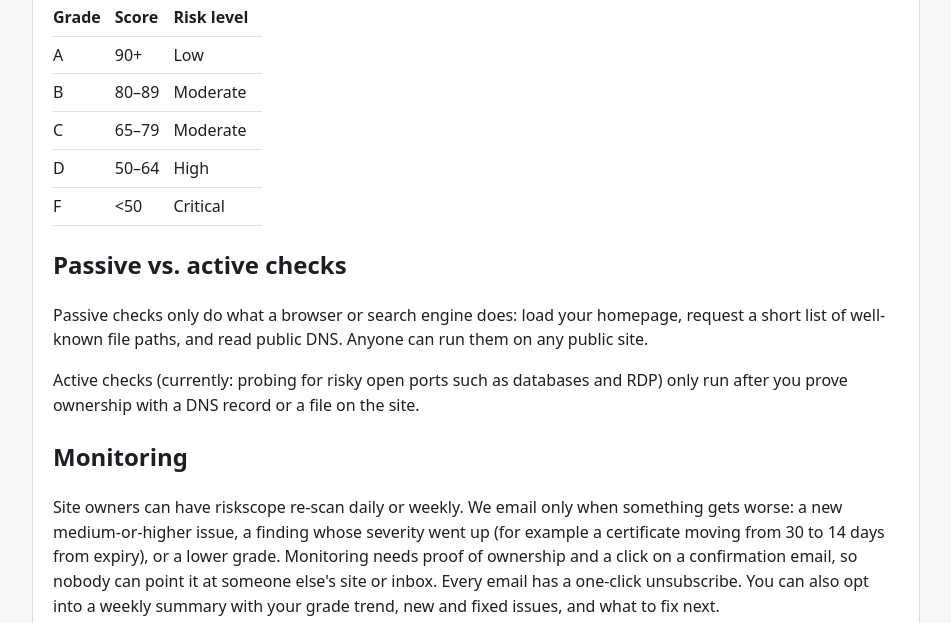
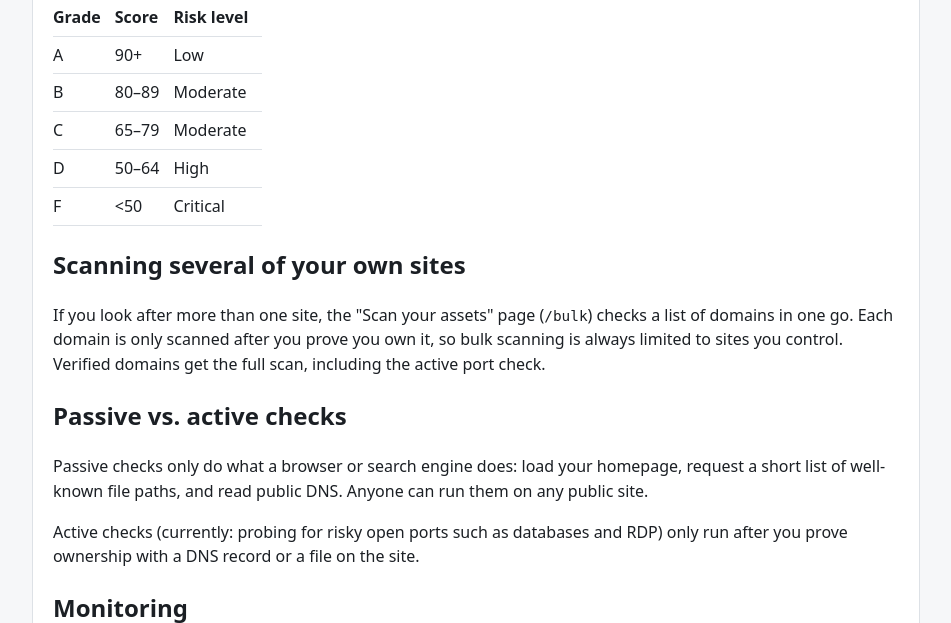
Before and after one commit to alifjegham-wq/Riskscope, a FastAPI app: page /how-it-works in a window 1280 px wide. Shown: the part 608-1231 px from the top of the page, without its empty margins (164-1115 px from the left). Run offline with FastAPI, Linux system fonts and the light colour scheme.

Commit message:
Verified-asset bulk scan (scan many of your own domains at once) (#9)
* Add verified-asset bulk scan (scan many of your own domains at once)

New /bulk page and POST /api/bulk-scan accept a list of domains and scan
each — but only after it passes the existing ownership verification, so a
bulk scan is always scoped to domains the requester controls. Verified
domains get the full scan including active checks; unverified domains are
not scanned and are returned with their verification token to publish;
invalid entries are reported and skipped.

- Services.bulk_scan: dedupes, caps at RISKSCOPE_MAX_BULK_TARGETS (25),
  runs with bounded concurrency, verifies then scans
- bulk_new.html (form) and bulk.html (per-domain results), linked from
  the home page and explained on how-it-works
- Tests: verified vs unverified vs invalid handling, dedupe + cap, the
  JSON API shape, and the home-page link

Co-Authored-By: Claude Opus 4.8 <noreply@anthropic.com>
Claude-Session: https://claude.ai/code/session_01MyXPcLXSSF3qp8iXXaaMtZ

* docs: explain bulk asset scanning on the how-it-works page

Co-Authored-By: Claude Opus 4.8 <noreply@anthropic.com>
Claude-Session: https://claude.ai/code/session_01MyXPcLXSSF3qp8iXXaaMtZ

---------

Co-authored-by: Claude <noreply@anthropic.com>

```diff
--- a/src/riskscope/config.py
+++ b/src/riskscope/config.py
@@ -35,6 +35,8 @@ class Settings(BaseSettings):
     # ---- scanning by IP / CIDR ---------------------------------------------
     #: Largest CIDR block (number of addresses) one request may enumerate.
     max_cidr_hosts: int = 256
+    #: Most domains one bulk "scan my assets" request will accept (each must pass ownership verification).
+    max_bulk_targets: int = 25
     #: Most distinct sites one IP/CIDR request will actually scan.
     max_ip_sites: int = 10
     #: Passive-DNS provider for reverse-IP lookups: "none" (default) or "hackertarget".
--- a/src/riskscope/web/app.py
+++ b/src/riskscope/web/app.py
@@ -75,6 +75,32 @@ class IpScanResult:
     scanned: list[tuple[DiscoveredSite, Report]]
 
 
+@dataclass
+class BulkItem:
+    target: str  # as entered
+    host: str | None = None
+    verified: bool = False
+    report: Report | None = None
+    error: str | None = None
+    #: Verification instructions, present only when the domain parsed but ownership is unproven.
+    token: str | None = None
+    dns_name: str | None = None
+    file_url: str | None = None
+
+
+@dataclass
+class BulkScanResult:
+    items: list[BulkItem]
+
+    @property
+    def scanned(self) -> int:
+        return sum(1 for i in self.items if i.report is not None)
+
+    @property
+    def unverified(self) -> int:
+        return sum(1 for i in self.items if i.host is not None and not i.verified)
+
+
 class VerificationCtx(TypedDict):
     target: Target
     token: str
@@ -135,6 +161,41 @@ class Services:
             report = await self.scan(parse_target(site.host), False)
             scanned.append((site, report))
         return IpScanResult(discovery=discovery, scanned=scanned)
+
+    async def bulk_scan(self, raw_targets: list[str]) -> BulkScanResult:
+        """Scan several domains at once. Each is scanned only after it passes ownership verification,
+        so a bulk scan is always limited to domains the requester has proven they control."""
+        seen: set[str] = set()
+        targets: list[str] = []
+        for raw in raw_targets:
+            raw = raw.strip()
+            if raw and raw.lower() not in seen:
+                seen.add(raw.lower())
+                targets.append(raw)
+            if len(targets) >= self.settings.max_bulk_targets:
+                break
+
+        sem = asyncio.Semaphore(5)
+
+        async def one(raw: str) -> BulkItem:
+            try:
+                target = parse_target(raw)
+            except UnsafeTargetError as exc:
+                return BulkItem(target=raw, error=str(exc))
+            async with sem:
+                if not await self.verified(target):
+                    return BulkItem(
+                        target=raw,
+                        host=target.host,
+                        token=token_for(target.registrable_hint, self.settings.verify_secret),
+                        dns_name=f"{DNS_LABEL}.{target.registrable_hint}",
+                        file_url=target.url + WELL_KNOWN_PATH,
+                    )
+                report = await self.scan(target, True)
+            return BulkItem(target=raw, host=target.host, verified=True, report=report)
+
+        items = await asyncio.gather(*(one(t) for t in targets))
+        return BulkScanResult(items=list(items))
 
     async def share(self, report: Report) -> Report:
         ttl = self.settings.share_ttl_days * 86_400
@@ -352,6 +413,35 @@ def create_app(
             raise UploadError("Choose at least one file or .zip to scan")
         label = files[0].filename if len(files) == 1 and files[0].filename else f"{len(expanded)} files"
         return await scan_code(expanded, s.vulns, label=label)
+
+    @app.get("/bulk", response_class=HTMLResponse)
+    async def bulk_form(request: Request) -> HTMLResponse:
+        return page(request, "bulk_new.html", max_bulk=svc(request).settings.max_bulk_targets)
+
+    @app.post("/bulk", response_class=HTMLResponse)
+    async def bulk_scan_page(request: Request, targets: Annotated[str, Form()]) -> HTMLResponse:
+        try:
+            check_rate(request)
+        except HTTPException as exc:
+            return page(
+                request,
+                "bulk_new.html",
+                exc.status_code,
+                error=exc.detail,
+                targets=targets,
+                max_bulk=svc(request).settings.max_bulk_targets,
+            )
+        lines = [ln for ln in targets.replace(",", "\n").splitlines() if ln.strip()]
+        if not lines:
+            return page(
+                request,
+                "bulk_new.html",
+                400,
+                error="Enter at least one domain.",
+                max_bulk=svc(request).settings.max_bulk_targets,
+            )
+        result = await svc(request).bulk_scan(lines)
+        return page(request, "bulk.html", result=result)
 
     # ---- shared reports ----------------------------------------------------
 
@@ -571,6 +661,30 @@ def create_app(
             raise HTTPException(400, str(exc)) from exc
         return await share_or_plain(request, report, share)
 
+    @app.post("/api/bulk-scan")
+    async def api_bulk_scan(request: Request, targets: Annotated[list[str], Form()]) -> JSONResponse:
+        check_rate(request)
+        result = await svc(request).bulk_scan(targets)
+        return JSONResponse(
+            {
+                "scanned": result.scanned,
+                "unverified": result.unverified,
+                "items": [
+                    {
+                        "target": i.target,
+                        "host": i.host,
+                        "verified": i.verified,
+                        "error": i.error,
+                        "report": i.report.model_dump(mode="json") if i.report else None,
+                        "verify": None
+                        if i.token is None
+                        else {"dns_name": i.dns_name, "token": i.token, "file_url": i.file_url},
+                    }
+                    for i in result.items
+                ],
+            }
+        )
+
     @app.get("/api/ip-scan")
     async def api_ip_scan(request: Request, target: str) -> JSONResponse:
         check_rate(request)
--- a/src/riskscope/web/static/style.css
+++ b/src/riskscope/web/static/style.css
@@ -67,5 +67,7 @@ input[type=email] { width: 100%; max-width: 420px; display: block; }
   color: #fff; font-weight: 800; }
 .sr-only { position: absolute; width: 1px; height: 1px; overflow: hidden; clip: rect(0 0 0 0); white-space: nowrap; }
 .row select { flex: 0 1 200px; }
+textarea { width: 100%; padding: 10px 12px; font: inherit; border: 1px solid var(--border); border-radius: 8px;
+  background: var(--bg); color: var(--text); resize: vertical; }
 footer .footlinks { margin-top: 10px; }
 footer .footlinks a { color: var(--muted); }
--- a/src/riskscope/web/templates/how.html
+++ b/src/riskscope/web/templates/how.html
@@ -20,6 +20,10 @@
     <tr><td>D</td><td>50–64</td><td>High</td></tr>
     <tr><td>F</td><td>&lt;50</td><td>Critical</td></tr>
   </table>
+  <h2>Scanning several of your own sites</h2>
+  <p>If you look after more than one site, the "Scan your assets" page (<code>/bulk</code>) checks a list of
+    domains in one go. Each domain is only scanned after you prove you own it, so bulk scanning is always
+    limited to sites you control. Verified domains get the full scan, including the active port check.</p>
   <h2>Passive vs. active checks</h2>
   <p>Passive checks only do what a browser or search engine does: load your homepage, request a short list of
     well-known file paths, and read public DNS. Anyone can run them on any public site.</p>
--- a/src/riskscope/web/templates/index.html
+++ b/src/riskscope/web/templates/index.html
@@ -22,6 +22,7 @@
       Create a shareable link to the report (private link, expires after {{ share_ttl_days }} days, you can delete it).</label>
     {% endif %}
   </form>
+  <p class="muted"><a href="/bulk">Own several sites?</a> Scan them together (each gated behind ownership proof).</p>
   <p class="muted">Checks HTTPS &amp; certificates, security headers, cookies, CORS, SPF/DMARC email spoofing
     protection, DNS hardening, subdomain takeover, exposed files (.git, .env, backups) and outdated JavaScript libraries. Enter an <strong>IP address or CIDR block</strong> and riskscope finds the site(s) hosted there (via reverse DNS and TLS certificates) and scans each.</p>
 </section>
```
Also changed, not shown: src/riskscope/web/templates/bulk.html (added, +62 -0 lines), src/riskscope/web/templates/bulk_new.html (added, +19 -0 lines), tests/test_bulk.py (added, +72 -0 lines), README.md.
